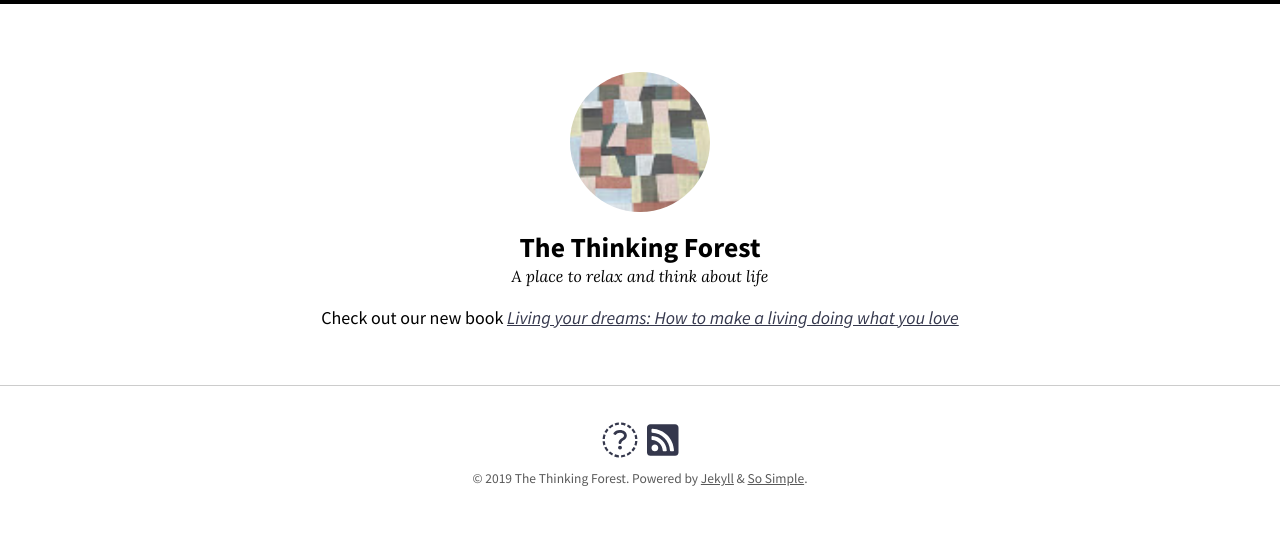
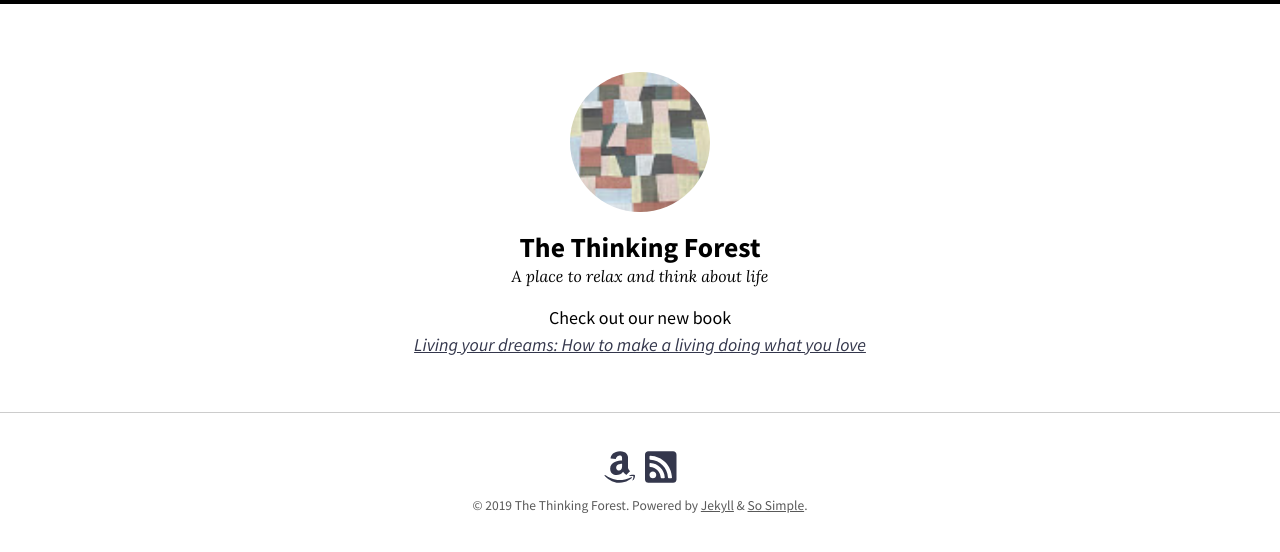
Before and after one commit to jijames/ThinkingForest, a Jekyll site: the page built from index.md, in a window 1280 px wide. Shown: the top 552 px of the page. Built offline with Jekyll 4.4.1, drawn with Linux system fonts in a browser that asks for light colours; nearby versions of some CDN libraries.

Commit message:
fix icon

```diff
--- a/_config.yml
+++ b/_config.yml
@@ -89,13 +89,13 @@ author:
   links:
     - title: "[Book] Living your dreams"
       url: "https://amzn.to/37QEZ2Y"
-      icon: fas fa-amazon
+      icon: fab fa-amazon
 
 # Footer Links
 footer_links:
   - title: Dreams
     url: https://amzn.to/37QEZ2Y
-    icon: fa fa-amazon
+    icon: fab fa-amazon
   - title: Feed
     url: atom.xml
     icon: fas fa-rss-square
--- a/_includes/masthead.html
+++ b/_includes/masthead.html
@@ -16,6 +16,6 @@
     {% endunless %}
   </div>
   <div class="jumbotron">
-    Check out our new book <i><a href="https://amzn.to/37QEZ2Y">Living your dreams: How to make a living doing what you love</a></i>
+    Check out our new book<br /><i><a href="https://amzn.to/37QEZ2Y">Living your dreams: How to make a living doing what you love</a></i>
   </div>
 </header><!-- /.masthead -->
```
